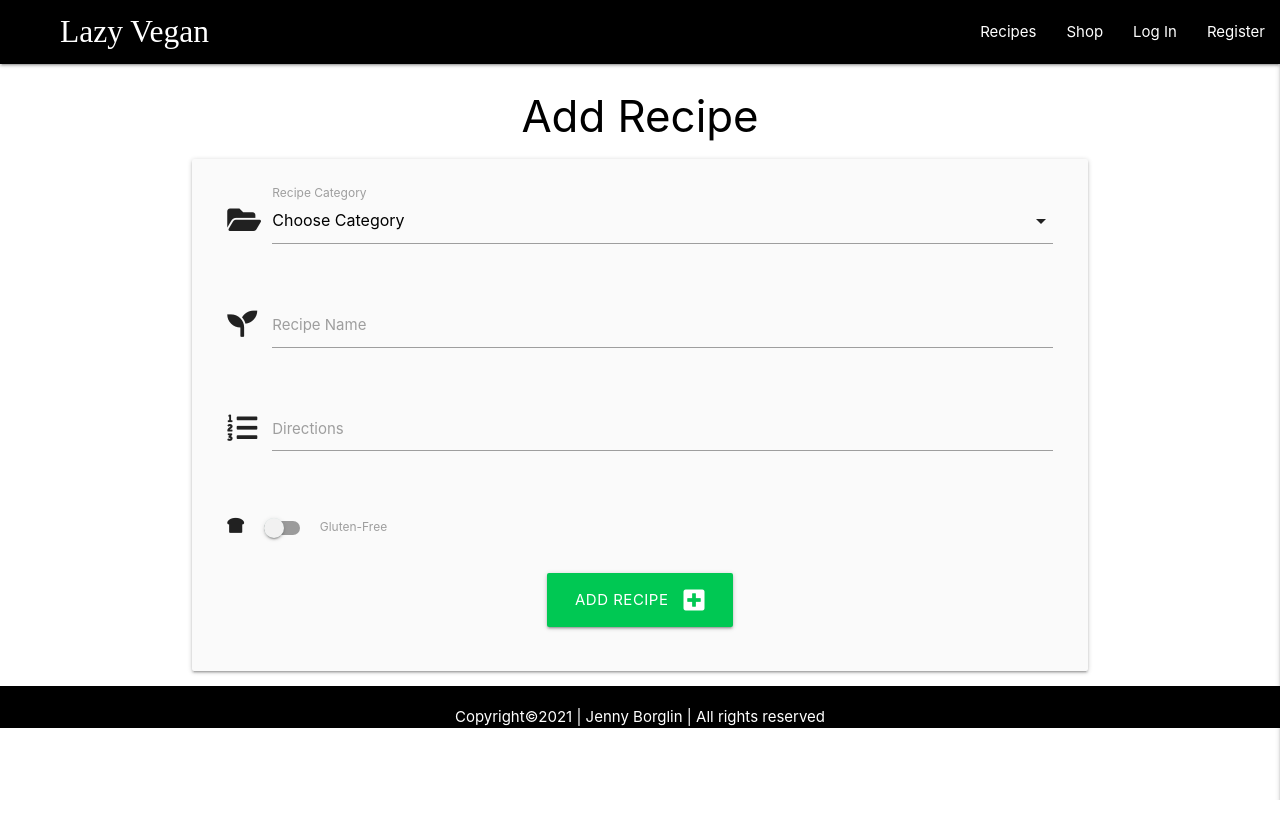
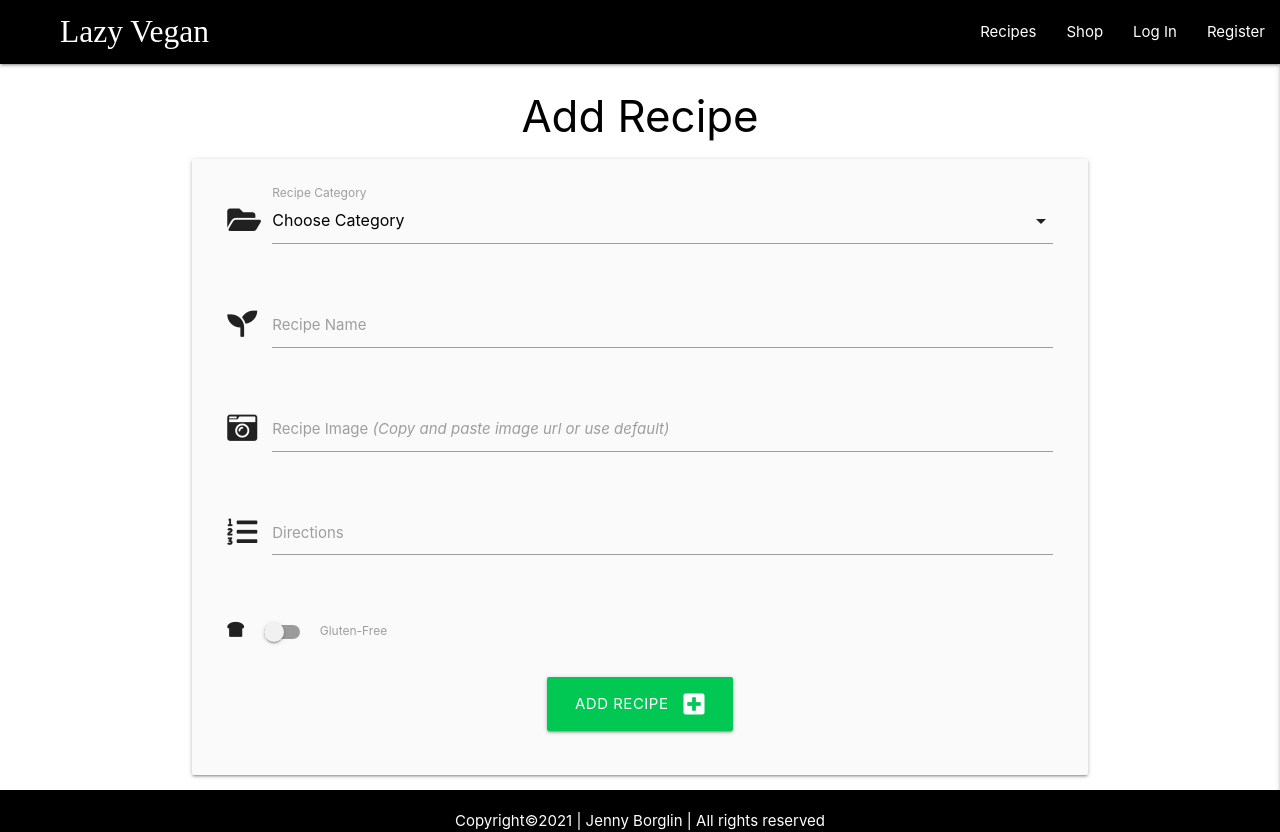
Before and after one commit to jennymalmoe/LazyVegan, a Flask app: page /add_recipe.html in a window 1280 px wide. Before the commit the page ends 800 px from the top, so only its background shows below. Run offline with Flask 2, Linux system fonts and the light colour scheme; data that the repository does not hold is empty; some libraries are stand-ins or nearby versions.

Commit message:
Add img input field in form

```diff
--- a/app.py
+++ b/app.py
@@ -21,8 +21,8 @@ mongo = PyMongo(app)
 @app.route("/")
 @app.route("/get_recipe")
 def get_recipe():
-    recipe = mongo.db.recipe.find()
-    return render_template("recipe.html", recipe=recipe)
+    recipes = mongo.db.recipe.find()
+    return render_template("recipe.html", recipes=recipes)
 
 
 @app.route("/register", methods=["GET", "POST"])
@@ -62,6 +62,8 @@ def login():
             if check_password_hash(
                     existing_user["password"], request.form.get("password")):
                         session["user"] = request.form.get("username").lower()
+                        session["user_id"] = str(existing_user["_id"])
+                        print(session)
                         flash("Welcome, {}".format(
                             request.form.get("username")))
                         return redirect(url_for(
@@ -104,12 +106,17 @@ def add_recipe():
         recipe = {
             "category_name": request.form.get("category_name"),
             "recipe_name": request.form.get("recipe_name"),
+            "recipe_img": request.form.get("recipe_img"),
+            "recipe_url": request.form.get("recipe_url"),
             "recipe_directions": request.form.get("recipe_directions"),
             "gluten_free": gluten_free,
-#           "created_by": session["user"]
+            "created_by_id": session["user_id"],
+            "created_by_name": session["user"]
         }
+        print(session)
         mongo.db.recipe.insert_one(recipe)
         flash("Recipe Successfully Added")
+
         return redirect(url_for("get_recipe"))
 
     categories = mongo.db.categories.find().sort("category_name", 1)
--- a/static/css/style.css
+++ b/static/css/style.css
@@ -25,3 +25,56 @@ nav ul li:hover {
 .switch label input[type=checkbox]:checked+.lever:after {
     background-color: #19b43b;
  }
+
+ /* Img in form */
+ .img-container {
+    background-image: -webkit-image-set(url("../images/white-texture.png") 1x, url("../images/white-texture-sm.png") 2x);
+    background-repeat: no-repeat;
+    -webkit-background-size: cover;
+    -moz-background-size: cover;
+    -o-background-size: cover;
+    background-size: cover;
+
+    margin: 0 auto 1rem auto;
+    padding: 15px;
+    max-width: 80%;
+    font-family: var(--accent-font);
+    font-size: 1.3em;
+    font-weight: bold;
+    display: flex;
+    flex-direction: column;
+    align-items: center;
+
+    -webkit-border-radius: 20px;
+    -moz-border-radius: 20px;
+    border-radius: 20px;
+
+    -webkit-box-shadow: var(--dark-box) 0px 0 10px;
+    -moz-box-shadow: var(--dark-box) 0 0 10px;
+    box-shadow: var(--dark-box) 0 0 10px;
+}
+.img-container p {
+    margin: 1px;
+}
+.img-window {
+    -webkit-border-radius: 20px;
+    -moz-border-radius: 20px;
+    border-radius: 20px;
+    max-height: 15rem;
+    max-width: 100%;
+}
+.new-img {
+    /* changed using onclick function */
+    display: none;
+}
+
+ /* Sticky Footer */
+ body {
+    display: flex;
+    min-height: 100vh;
+    flex-direction: column;
+  }
+
+  main {
+    flex: 1 0 auto;
+  }
--- a/templates/add_recipe.html
+++ b/templates/add_recipe.html
@@ -25,6 +25,19 @@
                   <input id="recipe_name" name="recipe_name" minlenght="5" maxlength="30"
                       type="text" class="validate" required>
                 <label for="recipe_name">Recipe Name</label>
+            </div>
+        </div>
+        <!-- image -->
+        <div class="row">
+            <div class="input-field col s12">
+                <i class="fas fa-camera-retro prefix"></i>
+                    <input id="recipe_img" name="recipe_img" minlenght="5" maxlength="1000"
+                           type="url" class="validate" aria-describedby="recipe_img" pattern="https?://.+" onchange="recipeImg();" required>
+                    <label for="recipe_img">Recipe Image <em>(Copy and paste image url or use default)</em></label>
+            </div>
+            <div class="s12 new-img img-container">
+                <!-- Image preview container -->
+                <img class="img-window" src="#" alt="Preview of recipe image">
             </div>
         </div>
         <!-- directions -->
```
Also changed, not shown: templates/recipe.html (+19 -3 lines).
